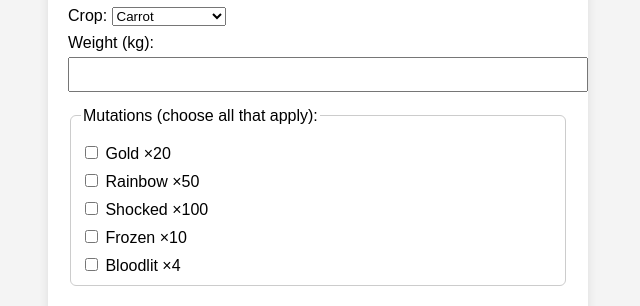
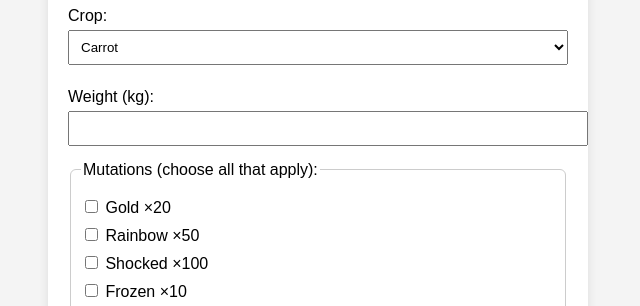
Before and after one commit to YutongHanOfficial/GardenSellPrice, a plain HTML site: page index.html in a window 1280 px wide. Shown: the part 150-456 px from the top of the page, without its empty margins (322-962 px from the left). Drawn offline with Linux system fonts and the light colour scheme.

Commit message:
Update style.css

```diff
--- a/style.css
+++ b/style.css
@@ -14,7 +14,8 @@ body {
   box-shadow: 0 2px 10px rgba(0,0,0,0.1);
 }
 
-input[type="number"] {
+input[type="number"],
+select {
   width: 100%;
   padding: 8px;
   margin-top: 5px;
```
